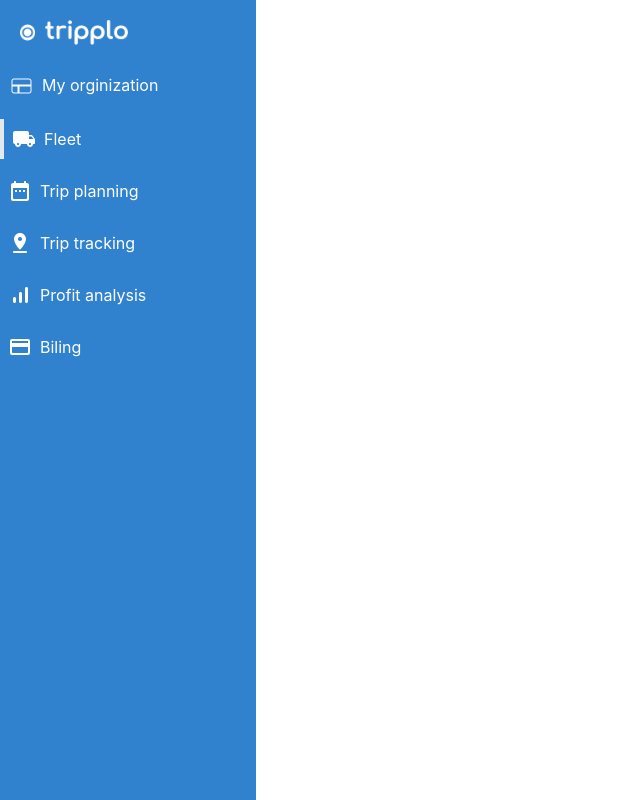
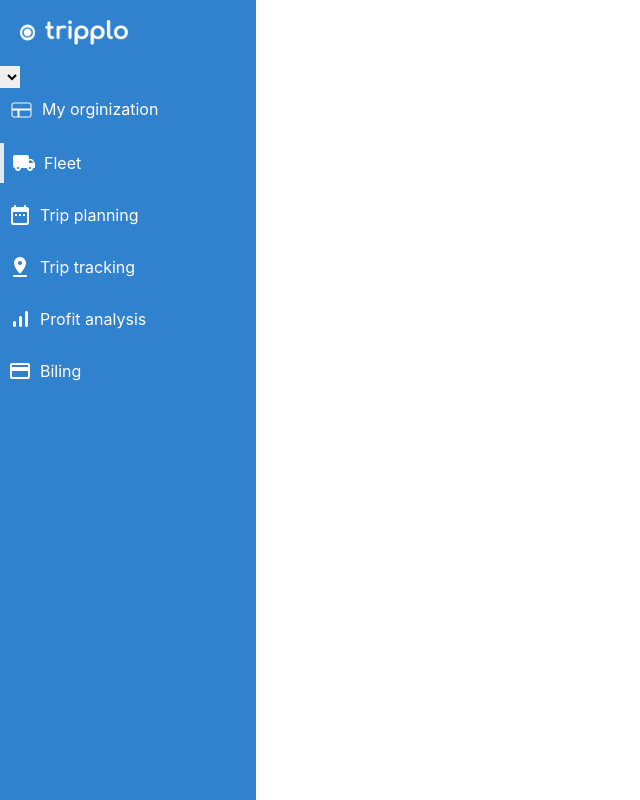
Before and after one commit to AmoDinho/tripplo-dashboard, a React (Create React App) app: page / in a window 1280 px wide. Shown: the whole page, without its empty margins (0-640 px from the left). Built offline with nearby package versions, Linux system fonts and the light colour scheme.

Commit message:
added client drop down

```diff
--- a/src/components/navigation/SideNav.js
+++ b/src/components/navigation/SideNav.js
@@ -7,6 +7,7 @@ import DateIcon from '../../assets/date_range.svg'
 import TruckIcon from '../../assets/local_shipping.svg'
 import CardIcon from '../../assets/credit_card.svg'
 import TrackingIcon from '../../assets/pin_drop.svg'
+import ClientDropdown from '../dropdowns/ClientDropdown'
 const SideNav = () => {
     return (
         <>
@@ -18,7 +19,9 @@ const SideNav = () => {
 
                 <div className="p-5"><img src={TripploLogo} className="w-1/2 " alt="tripplo logo" /></div>
                 {/* customer dropdown*/}
-
+                <div>
+                    <ClientDropdown />
+                </div>
                 {/* Nav options*/}
                 <div>
                     <ul >
```
